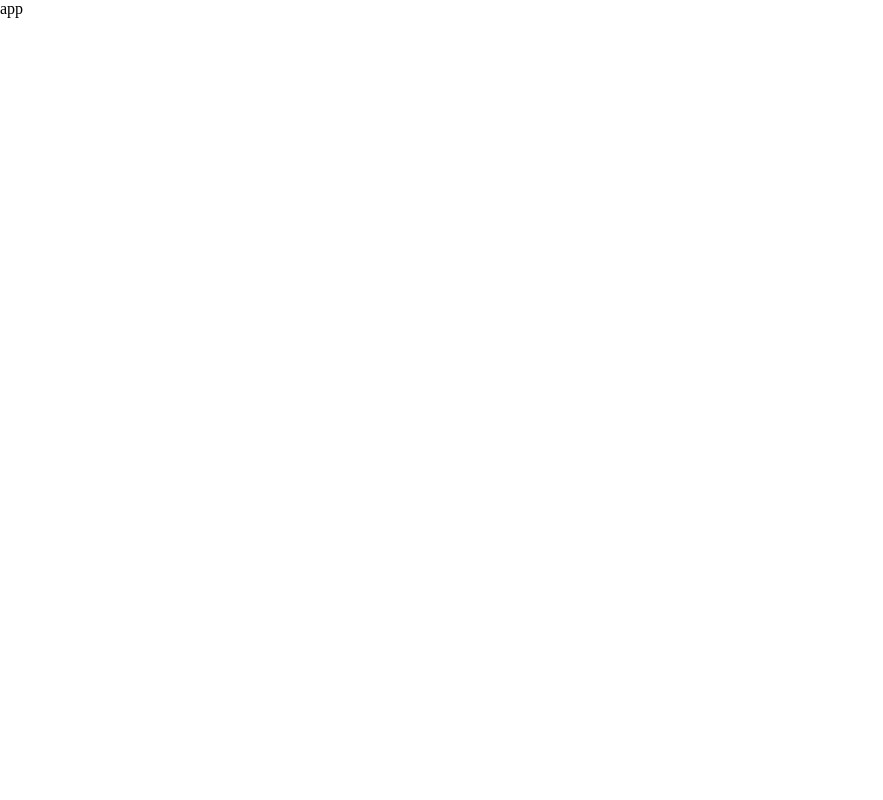
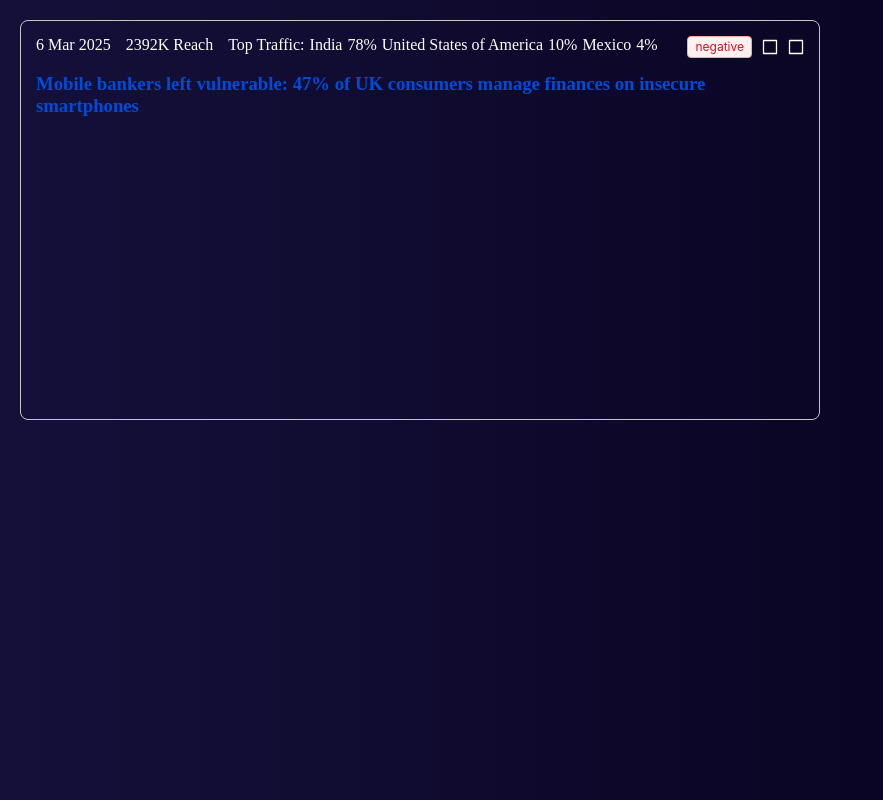
Before and after one commit to bemyexe/news, a React (Vite) app: page / in a window 1280 px wide. Shown: the whole page, without its empty margins (0-883 px from the left). Built offline with nearby package versions, Linux system fonts and the light colour scheme.

Commit message:
feat: traffic h

```diff
--- a/package.json
+++ b/package.json
@@ -10,7 +10,9 @@
     "preview": "vite preview"
   },
   "dependencies": {
+    "@ant-design/icons": "^5.6.1",
     "antd": "^5.24.8",
+    "date-fns": "^4.1.0",
     "react": "^19.0.0",
     "react-dom": "^19.0.0"
   },
--- a/src/app/index.tsx
+++ b/src/app/index.tsx
@@ -1,3 +1,40 @@
+import {useEffect, useState} from 'react';
+
+import {IData_SnippetNews} from '../@types/news.dto';
+import {fetchData} from '../services/fetchData';
+
+import {News} from './shared/components/news';
+
 export const App = () => {
-  return <>app</>;
+  const [data, setData] = useState<IData_SnippetNews[]>([]);
+  const [isLoading, setIsLoading] = useState<boolean>(false);
+
+  useEffect(() => {
+    const getData = async () => {
+      try {
+        setIsLoading(true);
+        const response = await fetchData();
+        setData(response);
+      } catch (error) {
+        console.error(error);
+      } finally {
+        setIsLoading(false);
+      }
+    };
+    getData();
+  }, []);
+
+  if (isLoading) {
+    return <div>Loading...</div>;
+  }
+
+  return (
+    <ul>
+      {data.map((item) => (
+        <li key={item.ID}>
+          <News {...item} />
+        </li>
+      ))}
+    </ul>
+  );
 };
--- /dev/null
+++ b/src/app/shared/components/news/index.tsx
@@ -0,0 +1,60 @@
+import {BorderOutlined} from '@ant-design/icons';
+import {Tag} from 'antd';
+import {format} from 'date-fns';
+
+import {IData_SnippetNews} from '../../../../@types/news.dto';
+import {toPercentage} from '../../../utils';
+
+import './style.scss';
+
+const SANTIMENT_TAG: Record<string, string> = {
+  positive: 'lime',
+  negative: 'red',
+};
+
+export const News = ({
+  ID,
+  TI,
+  AB,
+  URL,
+  DOM,
+  DP,
+  LANG,
+  REACH,
+  KW,
+  AU,
+  CNTR,
+  CNTR_CODE,
+  SENT,
+  TRAFFIC,
+  FAV,
+  HIGHLIGHTS,
+}: IData_SnippetNews) => {
+  return (
+    <div className="news-container">
+      <div className="news-stats">
+        <div className="news-stats__left">
+          <span>{format(DP, 'd MMM yyyy')}</span>
+          <span>{REACH}K Reach</span>
+          <ul className="news-stats__traffic-list">
+            <div>Top Traffic:</div>
+            {TRAFFIC.map((item) => (
+              <li className="news-stats__traffic-item">
+                <span>{item.value}</span>
+                <span>{toPercentage(item.count)}</span>
+              </li>
+            ))}
+          </ul>
+        </div>
+        <div className="news-stats__right">
+          <Tag color={SANTIMENT_TAG[SENT]} className="news-sentiment">
+            {SENT}
+          </Tag>
+          <BorderOutlined />
+          <BorderOutlined />
+        </div>
+      </div>
+      <h3 className="news-title">{TI}</h3>
+    </div>
+  );
+};
--- /dev/null
+++ b/src/app/shared/components/news/style.scss
@@ -0,0 +1,46 @@
+.news-container {
+  display: flex;
+  flex-direction: column;
+  gap: 15px;
+  max-width: 800px;
+  height: 400px;
+  width: 100%;
+  border: 1px solid var(--gray);
+  border-radius: 8px;
+  padding: 15px;
+
+  .news-title {
+    color: var(--primary-color);
+  }
+
+  .news-stats {
+    color: var(--white);
+    display: flex;
+    justify-content: space-between;
+
+    .news-stats__left {
+      display: flex;
+      gap: 15px;
+
+      .news-stats__traffic-list {
+        display: flex;
+        gap: 5px;
+
+        .news-stats__traffic-item {
+          display: flex;
+          gap: 5px;
+        }
+      }
+    }
+
+    .news-stats__right {
+      display: flex;
+      align-items: center;
+      gap: 10px;
+
+      .news-sentiment {
+        margin: 0;
+      }
+    }
+  }
+}
--- /dev/null
+++ b/src/app/utils/index.ts
@@ -0,0 +1 @@
+export * from './to-percentage';
--- /dev/null
+++ b/src/app/utils/to-percentage.ts
@@ -0,0 +1,10 @@
+export const toPercentage = (
+  number: number,
+  precision = 0,
+  locale = 'en-US'
+) => {
+  return new Intl.NumberFormat(locale, {
+    style: 'percent',
+    maximumFractionDigits: precision,
+  }).format(number);
+};
--- a/src/index.tsx
+++ b/src/index.tsx
@@ -4,6 +4,7 @@ import {createRoot} from 'react-dom/client';
 import {App} from './app';
 
 import './styles/global-styles.scss';
+import './styles/colors.scss';
 
 createRoot(document.getElementById('root')!).render(
   <StrictMode>
--- /dev/null
+++ b/src/styles/colors.scss
@@ -0,0 +1,8 @@
+:root {
+  --bg-color: linear-gradient(to right, #15103a, #05001a);
+  --white: #fff;
+  --gray: #c4c4c4;
+  --primary-color: #004cd8;
+  --secondary-color: #0084ff;
+  --positive-color: #00ff95;
+}
--- a/src/styles/global-styles.scss
+++ b/src/styles/global-styles.scss
@@ -5,4 +5,10 @@
   margin: 0;
   padding: 0;
   border: 0;
+  list-style: none;
 }
+
+body {
+  background: var(--bg-color);
+  padding: 20px;
+}
```
Also changed, not shown: 1 other file (tests, documents, lock files or other folders).
